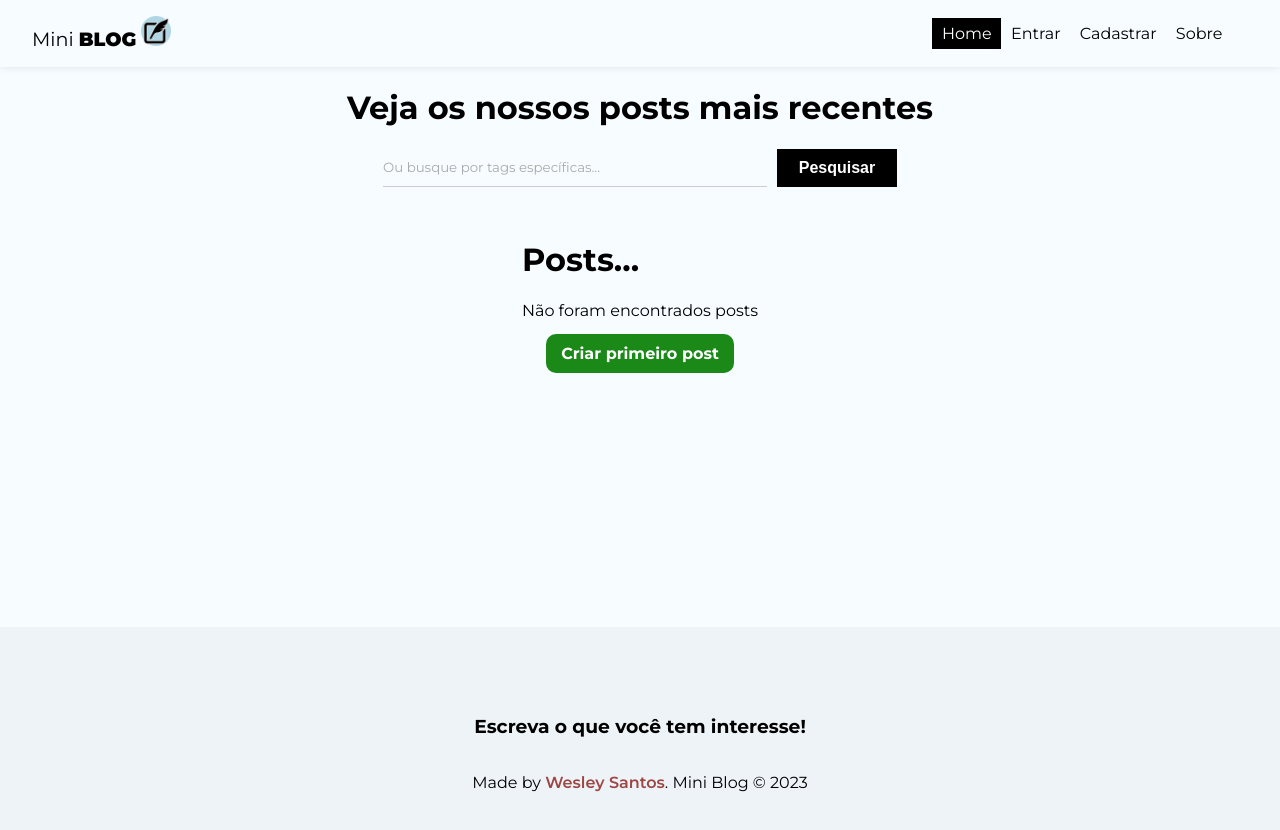
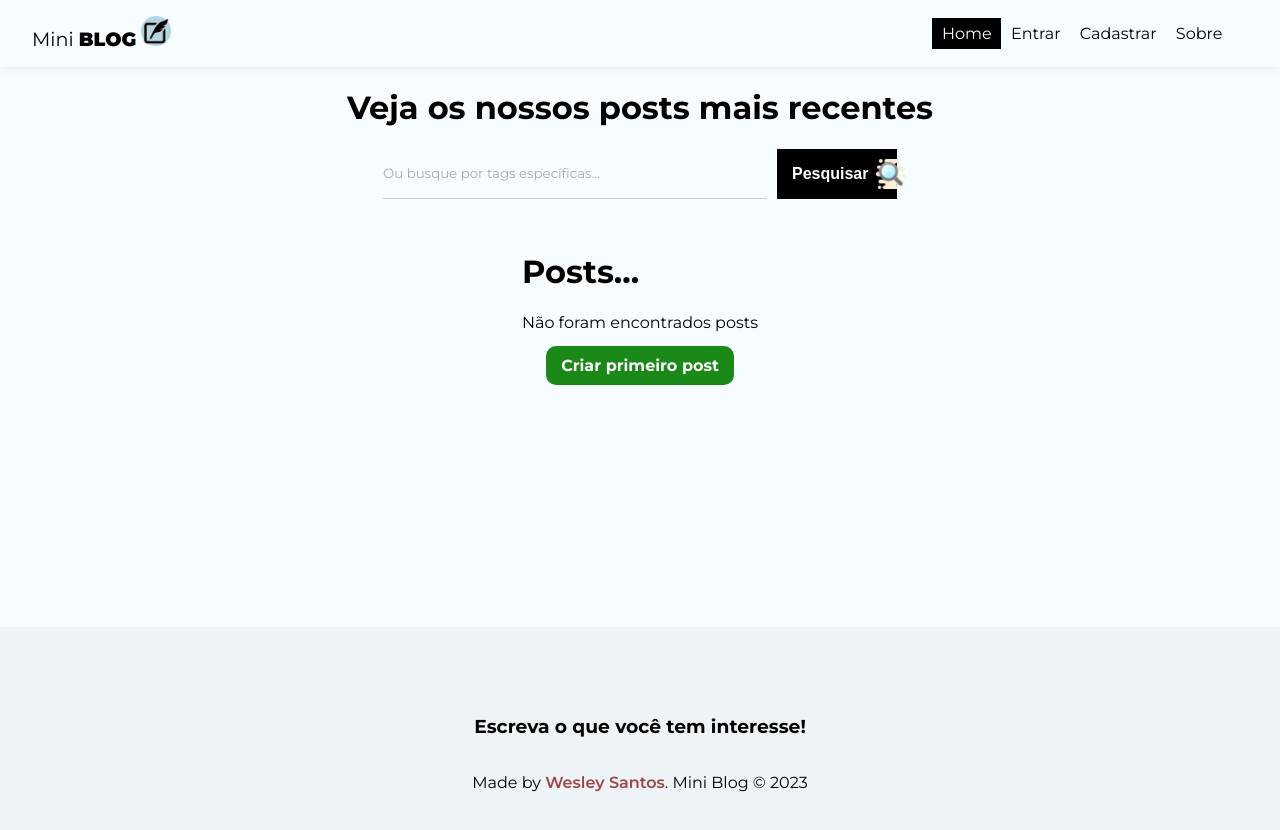
Before and after one commit to TitanCodeXD/Mini-Blog, a React (Vite) app: page / in a window 1280 px wide. Shown: the top 830 px of the page. Built offline with nearby package versions, Linux system fonts and the light colour scheme; no server answers.

Commit message:
Estilizando button da Home Page

```diff
--- a/src/components/Navbar/Navbar.jsx
+++ b/src/components/Navbar/Navbar.jsx
@@ -58,7 +58,6 @@ const Navbar = () => {
                 <button onClick={logout}>Sair</button>
             </li>
         )}
-
     </ul>
     </nav>
   )
--- a/src/components/Navbar/Navbar.module.css
+++ b/src/components/Navbar/Navbar.module.css
@@ -29,6 +29,12 @@
     padding: .4em .6em;
 }
 
+.links_list button:hover{
+    transition: .4s;
+    font-weight: 600;
+    color: red;
+}
+
 .active {
     background-color: black;
     color: white;
--- a/src/pages/Home/Home.jsx
+++ b/src/pages/Home/Home.jsx
@@ -9,7 +9,7 @@ import { useNavigate, Link } from 'react-router-dom'
 import styles from './Home.module.css'
 
 //Images
-import Lupa from '../../img/Lupa.png';
+import Lupa from '../../img/Lupa3.png';
 
 const Home = () => {
   const [query, setQuery] = useState("");
@@ -30,7 +30,8 @@ const Home = () => {
           placeholder ='Ou busque por tags específicas...'
           onChange={(e) => setQuery(e.target.value)}
           ></input>
-          <button className='btn btn-dark'>Pesquisar</button>
+          <button className='btn btn-dark'>Pesquisar
+          <img src = {Lupa} width = "30px" height = "30px"></img></button>
         </form>
 
         <div>
--- a/src/pages/Home/Home.module.css
+++ b/src/pages/Home/Home.module.css
@@ -18,6 +18,16 @@
     width: 50%;
 }
 
+.search_form button {
+    align-items: center;
+    width: 15vh;
+    display: flex;
+}
+
+.search_form img {
+    margin-left: 8px;
+}
+
 .noposts {
     text-align: center;
 }
```
Also changed, not shown: src/img/Lupa2.png (added), src/img/Lupa3.png (added).
